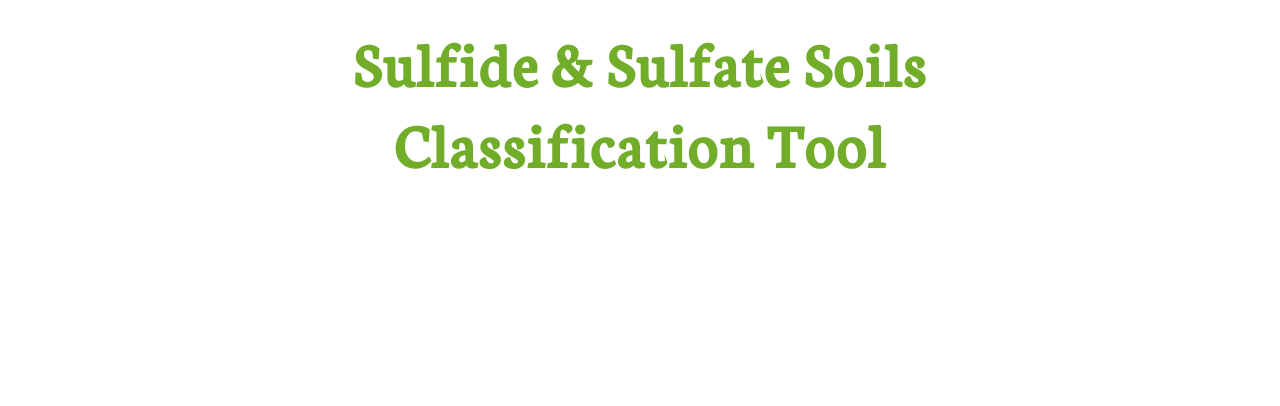
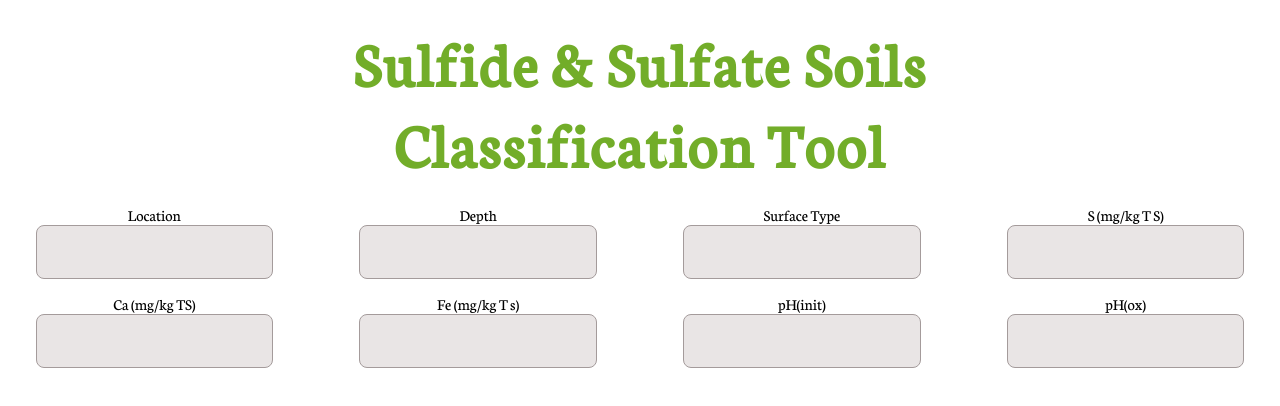
Before and after one commit to CasperKristiansson/AL1523-Digitalisation-and-Innovation-for-Sustainable-Development, a React (Create React App) app: page / in a window 1280 px wide. Shown: the top 406 px of the page. Built offline with nearby package versions, Linux system fonts and the light colour scheme.

Commit message:
Import component

```diff
--- a/src/Pages/tool.tsx
+++ b/src/Pages/tool.tsx
@@ -1,10 +1,12 @@
 import React from 'react';
 import { Header } from '../Components/header';
+import { Input } from '../Components/input';
 
 export const Tool: React.FC<{}> = (): JSX.Element => {
 	return (
 		<>
 			<Header />
+			<Input />
 		</>
 	);
 };
```
Also changed, not shown: 1 other file (tests, documents, lock files or other folders).
